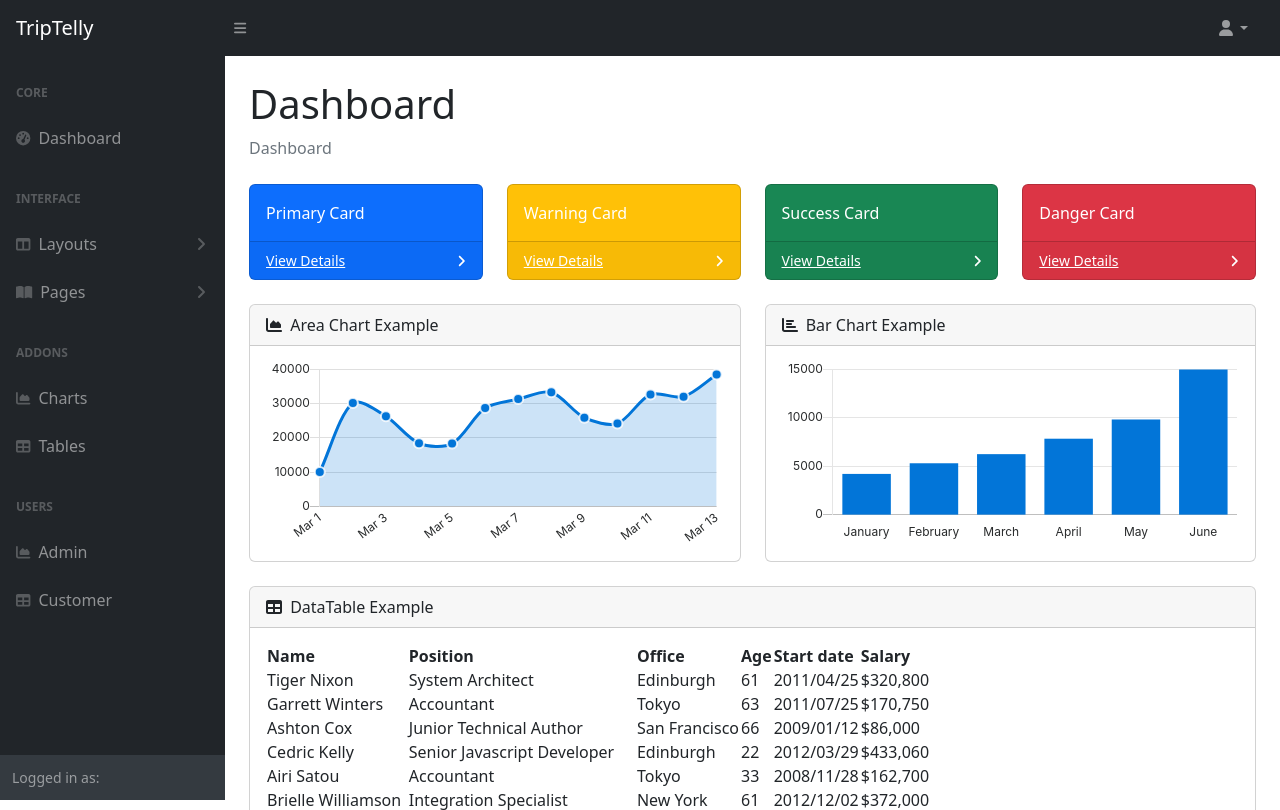
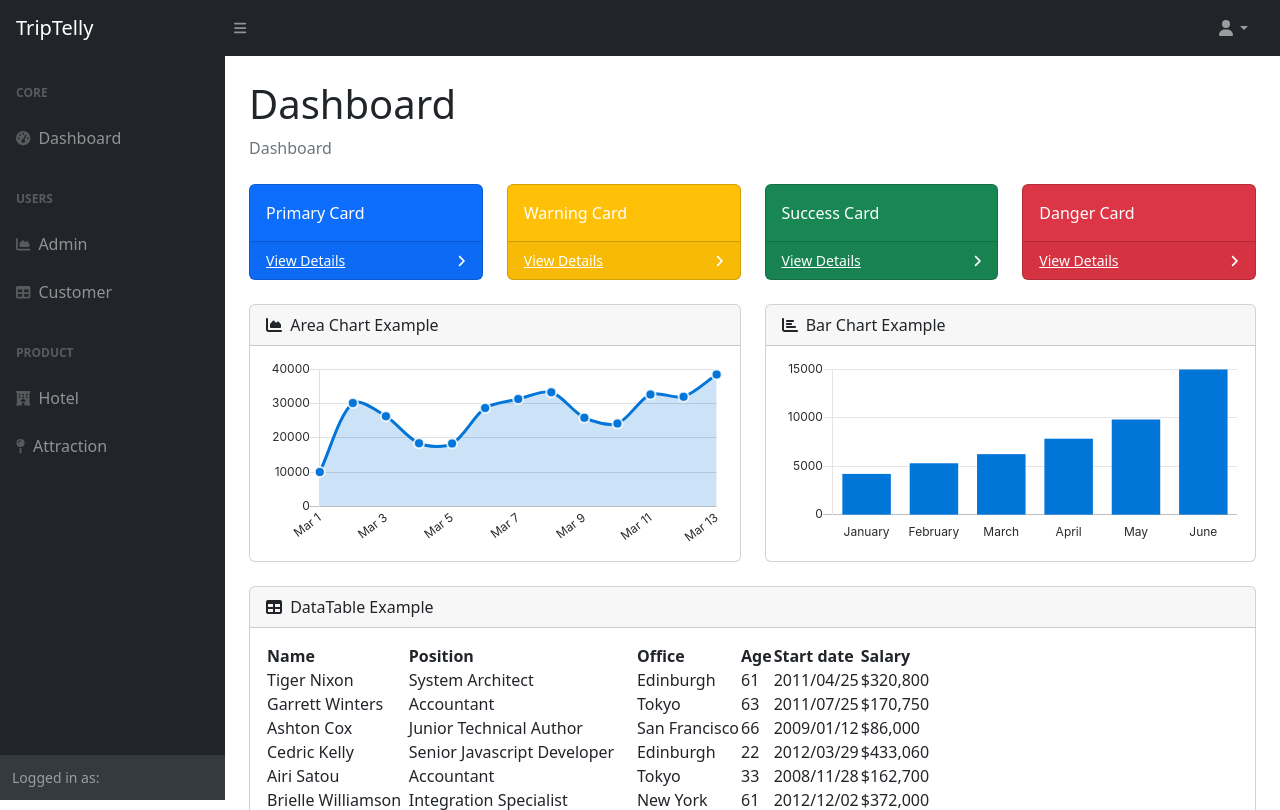
Before and after one commit to eziraosm/TripTelly, a PHP site: page /admin/index.php in a window 1280 px wide. Shown: the top 810 px of the page. Run offline with PHP 8.4, Linux system fonts and the light colour scheme; the visitor is signed in with stand-in values (Sample User, id 1); data comes from the database, SQL or seed files in the repository; data that the repository does not hold is empty; some libraries are stand-ins or nearby versions.

Commit message:
update: sidebar remove unused pages

```diff
--- a/admin/view_adminSidebar.php
+++ b/admin/view_adminSidebar.php
@@ -6,9 +6,9 @@
                 <div class="sb-nav-link-icon"><i class="fas fa-tachometer-alt"></i></div>
                 Dashboard
             </a>
-            <div class="sb-sidenav-menu-heading">Interface</div>
+            <div class="sb-sidenav-menu-heading" style="display:none">Interface</div>
             <a class="nav-link collapsed" href="#" data-bs-toggle="collapse" data-bs-target="#collapseLayouts"
-                aria-expanded="false" aria-controls="collapseLayouts">
+                aria-expanded="false" aria-controls="collapseLayouts"  style="display:none">
                 <div class="sb-nav-link-icon"><i class="fas fa-columns"></i></div>
                 Layouts
                 <div class="sb-sidenav-collapse-arrow"><i class="fas fa-angle-down"></i></div>
@@ -20,12 +20,12 @@
                 </nav>
             </div>
             <a class="nav-link collapsed" href="#" data-bs-toggle="collapse" data-bs-target="#collapsePages"
-                aria-expanded="false" aria-controls="collapsePages">
+                aria-expanded="false" aria-controls="collapsePages" style="display:none">
                 <div class="sb-nav-link-icon"><i class="fas fa-book-open"></i></div>
                 Pages
                 <div class="sb-sidenav-collapse-arrow"><i class="fas fa-angle-down"></i></div>
             </a>
-            <div class="collapse" id="collapsePages" aria-labelledby="headingTwo" data-bs-parent="#sidenavAccordion">
+            <div class="collapse" id="collapsePages" aria-labelledby="headingTwo" data-bs-parent="#sidenavAccordion" style="display:none">
                 <nav class="sb-sidenav-menu-nested nav accordion" id="sidenavAccordionPages">
                     <a class="nav-link collapsed" href="#" data-bs-toggle="collapse" data-bs-target="#pagesCollapseAuth"
                         aria-expanded="false" aria-controls="pagesCollapseAuth">
@@ -55,12 +55,12 @@
                     </div>
                 </nav>
             </div>
-            <div class="sb-sidenav-menu-heading">Addons</div>
-            <a class="nav-link" href="charts.html">
+            <div class="sb-sidenav-menu-heading" style="display:none">Addons</div>
+            <a class="nav-link" href="charts.html" style="display:none">
                 <div class="sb-nav-link-icon"><i class="fas fa-chart-area"></i></div>
                 Charts
             </a>
-            <a class="nav-link" href="tables.html">
+            <a class="nav-link" href="tables.html" style="display:none">
                 <div class="sb-nav-link-icon"><i class="fas fa-table"></i></div>
                 Tables
             </a>
@@ -73,6 +73,15 @@
                 <div class="sb-nav-link-icon"><i class="fas fa-table"></i></div>
                 Customer
             </a>
+            <div class="sb-sidenav-menu-heading">Product</div>
+            <a class="nav-link" href="">
+                <div class="sb-nav-link-icon"><i class="fa-solid fa-hotel"></i></div>
+                Hotel
+            </a>
+            <a class="nav-link" href="" >
+                <div class="sb-nav-link-icon"><i class="fa-solid fa-map-pin"></i></div>
+                Attraction
+            </a>
         </div>
     </div>
     <div class="sb-sidenav-footer">
```
